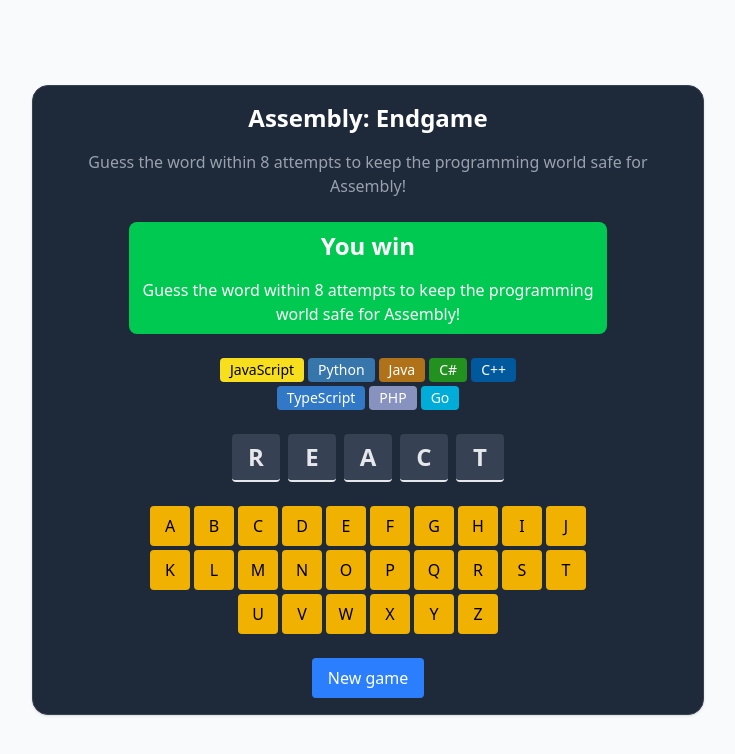
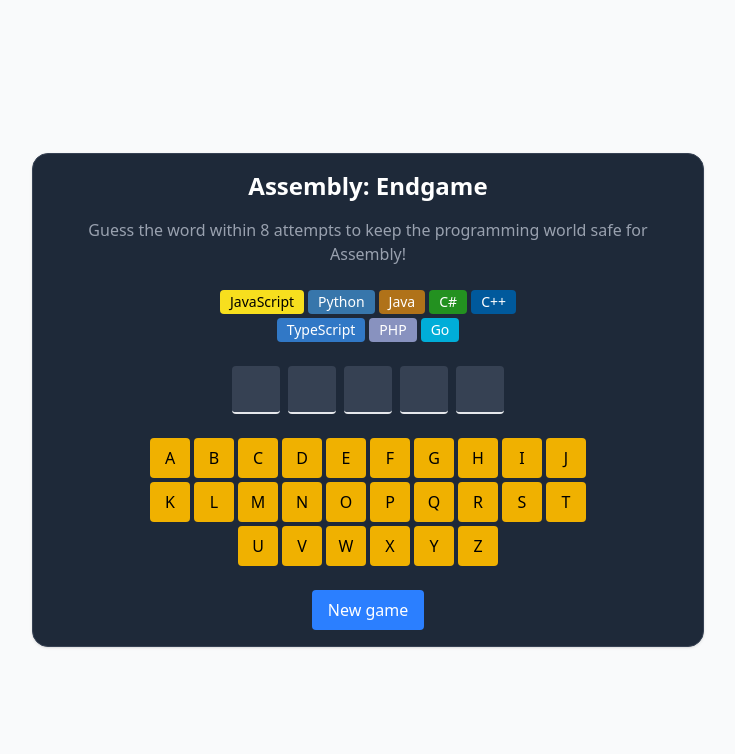
Before and after one commit to AbdulbositGo/React-Tutorial, a React (Vite) app in the folder scrimba/Assembly-End-Game/: page / in a window 1280 px wide. Shown: the top 754 px of the page, without its empty margins (272-1007 px from the left). Built offline with nearby package versions, Linux system fonts and the light colour scheme.

Commit message:
feat: add clsx for conditional styling and enhance game components with win state handling

```diff
--- a/scrimba/Assembly-End-Game/package.json
+++ b/scrimba/Assembly-End-Game/package.json
@@ -11,6 +11,7 @@
   },
   "dependencies": {
     "@tailwindcss/vite": "^4.1.6",
+    "clsx": "^2.1.1",
     "react": "^19.1.0",
     "react-dom": "^19.1.0",
     "tailwindcss": "^4.1.6"
--- a/scrimba/Assembly-End-Game/src/App.jsx
+++ b/scrimba/Assembly-End-Game/src/App.jsx
@@ -11,6 +11,12 @@ function App() {
   const [word, setWord] = useState('react')
   const [guessedLetters, setGuessedLetters] = useState([])
   const alphabet = 'abcdefghijklmnopqrstuvwxyz'.toUpperCase().split('')
+  const gameWon = includesAll(guessedLetters, word.toUpperCase().split(''))
+
+  function includesAll(arr1, arr2) {
+    return arr2.every(item => arr1.includes(item));
+  }
+
 
   function addGuessedLetters(letter) {
     setGuessedLetters(oldLetters =>
@@ -23,10 +29,19 @@ function App() {
       <section className="bg-gray-50 dark:bg-gray-900 flex flex-col items-center justify-center px-6 py-8 mx-auto h-screen lg:py-0">
         <div className="p-4 w-full flex flex-col gap-6 rounded-2xl min-h-1/2 max-h-9/10 shadow border max-w-2xl bg-gray-800 border-gray-700">
           <Header />
-          <Status />
+          {gameWon && <Status />}
+
           <Budges languages={Languages} />
-          <Words word={word} />
-          <Main alphabet={alphabet} func={addGuessedLetters} />
+          <Words
+            gameWon={gameWon}
+            word={word}
+            guessedLetters={guessedLetters} />
+          <Main
+            gameWon={gameWon}
+            alphabet={alphabet}
+            func={addGuessedLetters}
+            guessedLetters={guessedLetters}
+            word={word.toUpperCase().split('')} />
         </div>
       </section>
     </>
--- a/scrimba/Assembly-End-Game/src/components/Main.jsx
+++ b/scrimba/Assembly-End-Game/src/components/Main.jsx
@@ -1,7 +1,20 @@
-const Main = ({ alphabet, func }) => {
-    const alphabetElements = alphabet.map(letter => (
-        <button onClick={() => func(letter)} key={letter} className="size-10 p-1 rounded bg-yellow-500">{letter}</button>
-    ))
+import clsx from 'clsx';
+
+
+const Main = ({ gameWon, alphabet, func, guessedLetters, word }) => {
+    const alphabetElements = alphabet.map(letter => {
+        const isGuessed = guessedLetters.includes(letter)
+        const isCorrect = isGuessed && word.includes(letter)
+
+        return <button onClick={() => func(letter)}
+            key={letter}
+            className={clsx(isGuessed ? isCorrect ? 'bg-green-500' : 'bg-red-500' : 'bg-yellow-500', 'size-10 p-1 rounded')}
+        >
+            {letter}
+        </button >
+
+    }
+    )
 
     return (
         <div >
@@ -9,8 +22,9 @@ const Main = ({ alphabet, func }) => {
                 {alphabetElements}
             </div>
             <div className="flex justify-center mt-6">
-                <button className="text-white py-2 px-4 rounded bg-blue-500">New game</button>
-
+                <button className="text-white py-2 px-4 rounded bg-blue-500">
+                    {gameWon ? 'Youe Won' : 'New game'}
+                </button>
             </div>
         </div>
     );
--- a/scrimba/Assembly-End-Game/src/components/Words.jsx
+++ b/scrimba/Assembly-End-Game/src/components/Words.jsx
@@ -1,8 +1,15 @@
-const Words = ({ word }) => {
-    const wordElements = word.toUpperCase().split('').map(letter => (
-        <span key={letter} className="size-12 bg-gray-700 rounded text-gray-200 border-b-2 border-gray-200 text-2xl font-bold flex text-center items-center justify-center">{letter}</span>
+import clsx from "clsx";
 
-    ))
+const Words = ({ gameWon, word, guessedLetters }) => {
+    const wordElements = word.toUpperCase().split('').map(letter => {
+        return (<span key={letter}
+            className={clsx(gameWon ? 'bg-green-500' : 'bg-gray-700', "size-12  rounded text-gray-200 border-b-2 border-gray-200 text-2xl font-bold flex text-center items-center justify-center")}
+        >
+            {guessedLetters.includes(letter) && letter}
+        </span>)
+    }
+
+    )
     return (
         <div className="flex gap-2 justify-center uppercase">
             {wordElements}
```
Also changed, not shown: 1 other file (tests, documents, lock files or other folders).
